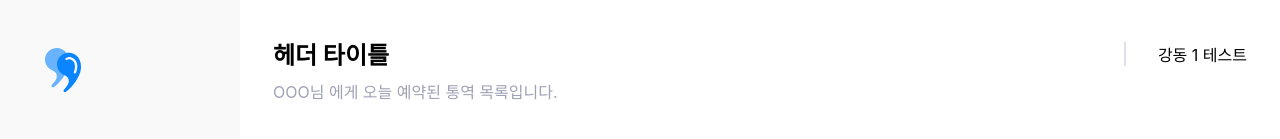
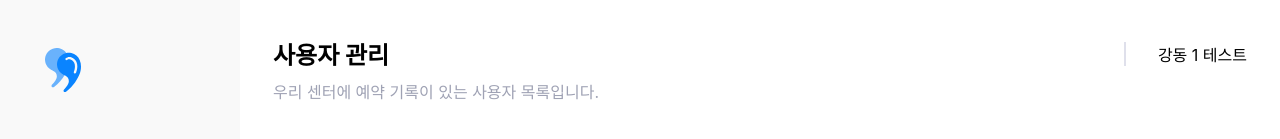
Before and after one commit to Sullivan-for-EAR/signear-web, a React (Create React App) app: page /userManage in a window 1280 px wide. Shown: the top 139 px of the page. Built offline with nearby package versions, Linux system fonts and the light colour scheme; some icons are missing.

Commit message:
fix href about todayEars

```diff
--- a/src/App.tsx
+++ b/src/App.tsx
@@ -19,7 +19,7 @@ const App: React.FC = () => {
         <SessionProvider>
           <DefaultLayout>
             <SWRConfig value={{ fetcher }}>
-              <Route path="/today" exact component={TodayEars} />
+              <Route path="/todayEars" exact component={TodayEars} />
               <Route path="/reservation" component={Reservation} />
               <Route path="/userManage" component={UserManage} />
             </SWRConfig>
--- a/src/components/DefaultSidebar/index.tsx
+++ b/src/components/DefaultSidebar/index.tsx
@@ -19,7 +19,7 @@ const DefaultSidebar: React.FC = () => {
         links={[
           {
             text: '오늘의 이어',
-            href: '/today',
+            href: '/todayEars',
           },
           {
             text: '예약관리',
--- a/src/components/Header/index.tsx
+++ b/src/components/Header/index.tsx
@@ -1,17 +1,25 @@
 import React from 'react';
+import { useLocation } from 'react-router-dom';
+
 import Box from '@/components/Box';
 import Flex from '@/components/Flex';
 
 import { ReactComponent as AlarmIcon } from '../../images/icons-alarm.svg';
 import { ReactComponent as NewAlarmIcon } from '../../images/icons-new-alarm.svg';
 
+import MenuRoutes from '@/config/menuRoutes';
+
 const DefaultHeader: React.FC = () => {
+  const location = useLocation();
+  const headerInfo = MenuRoutes.filter(
+    (menu) => menu.url === location.pathname
+  );
   const currentAlarm = true;
   return (
     <Box mb="38px">
       <Flex justifyContent="space-between" alignItems="center" mb="8px">
         <Box fontSize="24px" fontWeight="700">
-          헤더 타이틀
+          {headerInfo[0].title}
         </Box>
         <Flex>
           <Box mr="32px" width="16px" height="16px">
@@ -22,7 +30,7 @@ const DefaultHeader: React.FC = () => {
           </Box>
         </Flex>
       </Flex>
-      <Box color="#9FA2B4">OOO님 에게 오늘 예약된 통역 목록입니다.</Box>
+      <Box color="#9FA2B4">{headerInfo[0].subTitle}</Box>
     </Box>
   );
 };
--- /dev/null
+++ b/src/config/menuRoutes.ts
@@ -0,0 +1,40 @@
+interface MenuRoute {
+  id: number;
+  title: string;
+  url: string;
+  subTitle: string;
+}
+const MenuRoutes: MenuRoute[] = [
+  {
+    id: 1,
+    title: '강동구 수어통역센터',
+    url: '/',
+    subTitle: '우리 센터에 현재 활동 중인 수어통역사는 6명입니다.',
+  },
+  {
+    id: 2,
+    title: '오늘의 이어',
+    url: '/todayEars',
+    subTitle: 'OOO님의 오늘 통역 예약 목록입니다.',
+  },
+  {
+    id: 3,
+    title: '예약 관리',
+    url: '/reservation',
+    subTitle: '우리 센터에 예약된 통역 예약 현황입니다.',
+  },
+  {
+    id: 4,
+    title: '사용자 관리',
+    url: '/userManage',
+    subTitle: '우리 센터에 예약 기록이 있는 사용자 목록입니다.',
+  },
+  {
+    id: 5,
+    title: '사용자 관리',
+    url: '/transManage',
+    subTitle: '우리 센터에 예약 기록이 있는 사용자 목록입니다.',
+  },
+];
+
+export default MenuRoutes;
```
Also changed, not shown: 1 other file (tests, documents, lock files or other folders).
